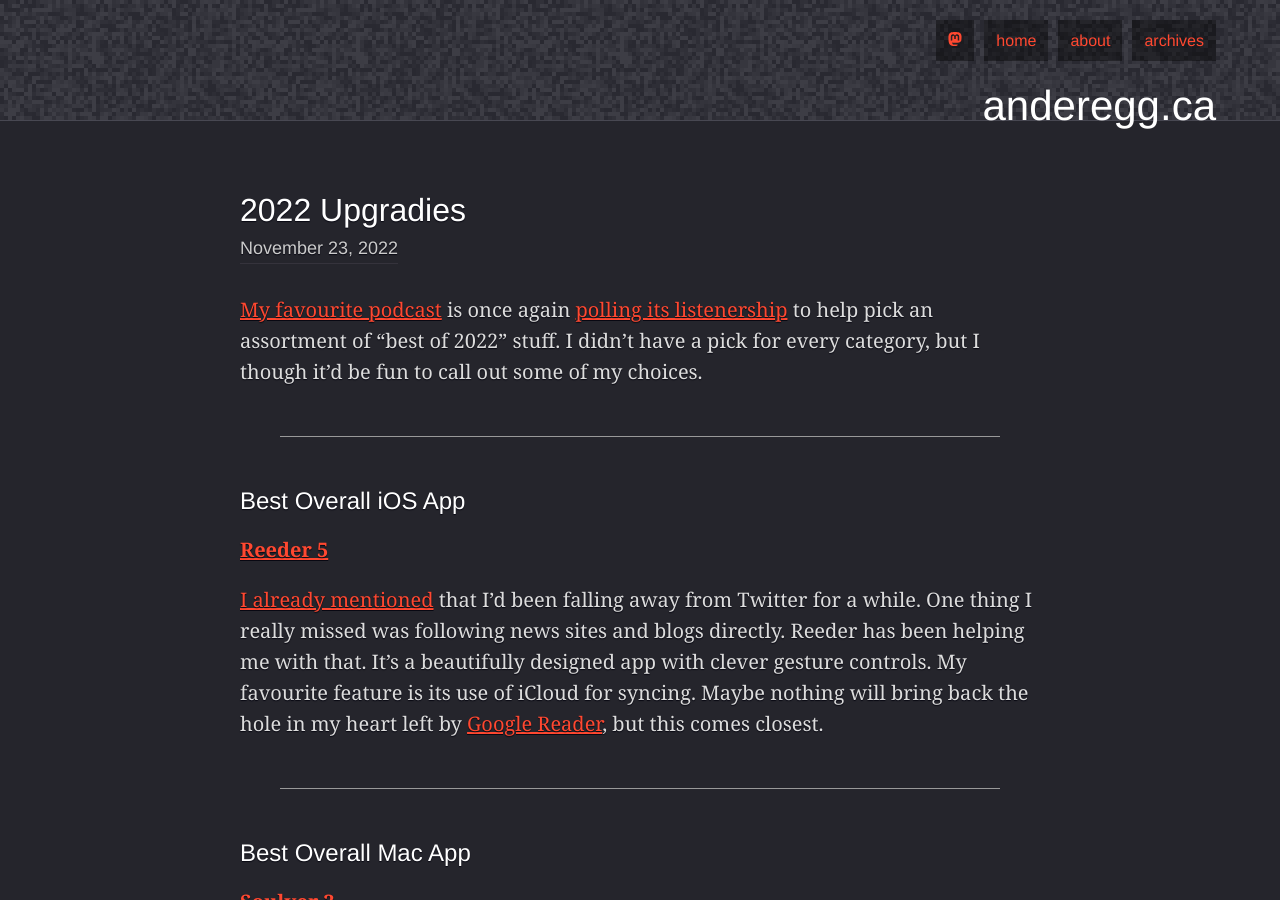
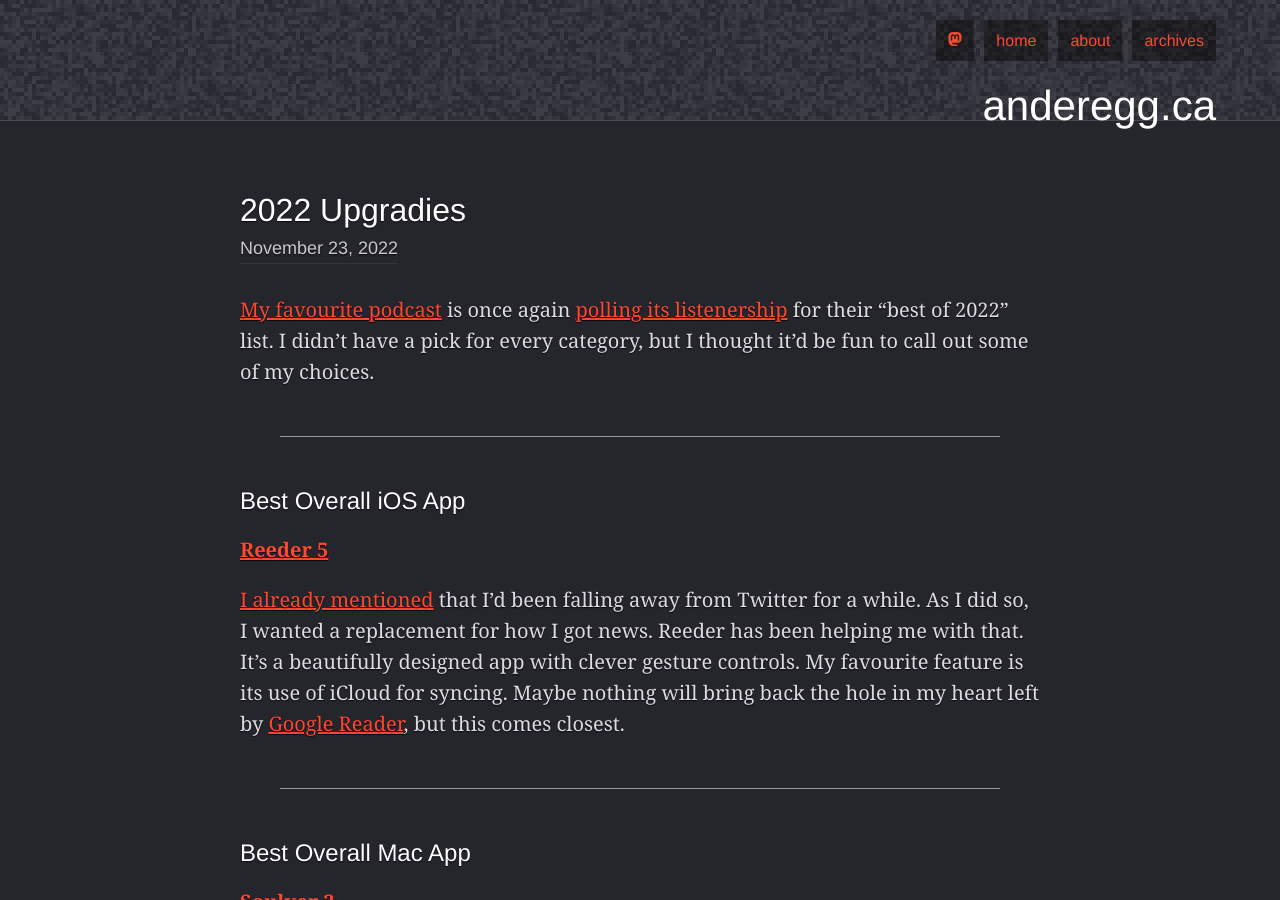
Before and after one commit to gavinanderegg/gavinanderegg.github.io, a Jekyll site: the page built from _posts/2022-11-23-2022-upgradies.md, in a window 1280 px wide and 900 px high. Built offline with Jekyll 4.4.1, drawn with Linux system fonts in a browser that asks for light colours.

Commit message:
Article fixes

```diff
--- a/_posts/2022-11-23-2022-upgradies.md
+++ b/_posts/2022-11-23-2022-upgradies.md
@@ -2,14 +2,14 @@
 title: 2022 Upgradies
 ---
 
-[My favourite podcast](https://www.relay.fm/upgrade) is once again [polling its listenership](http://upgradies.vote/) to help pick an assortment of “best of 2022” stuff. I didn’t have a pick for every category, but I though it’d be fun to call out some of my choices.
+[My favourite podcast](https://www.relay.fm/upgrade) is once again [polling its listenership](http://upgradies.vote/) for their “best of 2022” list. I didn’t have a pick for every category, but I thought it’d be fun to call out some of my choices.
 
 <hr>
 
 ### Best Overall iOS App
 **[Reeder 5](https://reederapp.com)**
 
-[I already mentioned](https://anderegg.ca/2022/11/15/twitter-is-going-great) that I’d been falling away from Twitter for a while. One thing I really missed was following news sites and blogs directly. Reeder has been helping me with that. It’s a beautifully designed app with clever gesture controls. My favourite feature is its use of iCloud for syncing. Maybe nothing will bring back the hole in my heart left by [Google Reader](https://en.wikipedia.org/wiki/Google_Reader), but this comes closest.
+[I already mentioned](https://anderegg.ca/2022/11/15/twitter-is-going-great) that I’d been falling away from Twitter for a while. As I did so, I wanted a replacement for how I got news. Reeder has been helping me with that. It’s a beautifully designed app with clever gesture controls. My favourite feature is its use of iCloud for syncing. Maybe nothing will bring back the hole in my heart left by [Google Reader](https://en.wikipedia.org/wiki/Google_Reader), but this comes closest.
 
 <hr>
 
```
